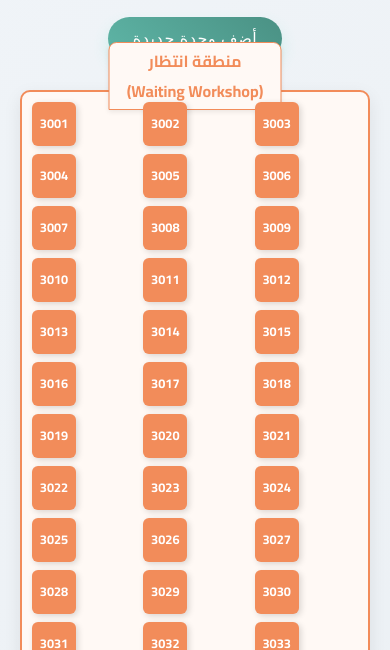
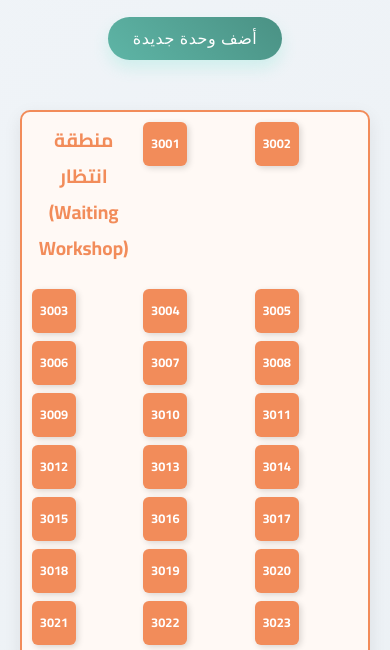
Before and after one commit to azam2015sql-cloud/Trucks, a plain HTML site: page index.html in a window 390 px wide. Shown: the part 189-839 px from the top of the page. Drawn offline with Linux system fonts and the light colour scheme.

Commit message:
Update style.css

```diff
--- a/style.css
+++ b/style.css
@@ -58,6 +58,7 @@ button:hover {
     background: linear-gradient(45deg, #4a9184 0%, var(--secondary-green) 100%);
 }
 
+/* تنسيق العناوين الجديدة خارج المستطيلات */
 .main-container {
     display: flex;
     width: 98%;
@@ -66,6 +67,14 @@ button:hover {
     justify-content: center;
     flex-wrap: wrap;
     align-items: flex-start;
+}
+
+.drop-zone-wrapper {
+    display: flex;
+    flex-direction: column;
+    align-items: center;
+    flex-basis: calc(33.33% - 25px);
+    flex-grow: 1;
 }
 
 .drop-zone {
@@ -80,11 +89,9 @@ button:hover {
     align-items: stretch;
     min-height: 300px;
     gap: 20px;
-    flex-grow: 1;
-    flex-basis: calc(33.33% - 25px);
-    position: relative;
-    padding-top: 40px;
+    width: 100%;
     transition: all 0.3s ease;
+    margin-top: 20px;
 }
 
 .drop-zone:hover {
@@ -93,23 +100,10 @@ button:hover {
 }
 
 .drop-zone h2 {
-    margin: 0 auto;
-    position: absolute;
-    top: -20px;
-    left: 50%;
-    transform: translateX(-50%);
-    width: fit-content;
-    max-width: calc(100% - 40px);
+    margin: -40px 0 20px 0;
     text-align: center;
-    border-bottom: none;
-    padding: 5px 12px;
-    z-index: 10;
-    background-color: var(--light-grey);
-    border-radius: 8px;
-    box-shadow: 0 2px 5px var(--shadow-light);
-    border: 2px solid var(--medium-grey);
-    border-bottom-left-radius: 0;
-    border-bottom-right-radius: 0;
+    font-size: 1.4em;
+    font-weight: 700;
 }
 
 /* الألوان الجديدة الجذابة للمستطيلات وتعديل التنسيق */
@@ -124,8 +118,6 @@ button:hover {
 }
 #waiting-workshop h2 {
     color: var(--accent-orange);
-    border-color: var(--accent-orange);
-    background-color: #fff9f5;
 }
 
 #workshop {
@@ -134,8 +126,6 @@ button:hover {
 }
 #workshop h2 {
     color: var(--primary-blue);
-    border-color: var(--primary-blue);
-    background-color: #f6f9fc;
 }
 
 #out-workshop {
@@ -149,8 +139,6 @@ button:hover {
 }
 #out-workshop h2 {
     color: var(--danger-red);
-    border-color: var(--danger-red);
-    background-color: #fcf6f6;
 }
 
 .workshop-sections {
@@ -301,8 +289,11 @@ button:hover {
         max-width: 90%;
     }
 
+    .drop-zone-wrapper {
+        flex-basis: calc(50% - 25px);
+    }
+
     .drop-zone {
-        flex-basis: calc(50% - 25px);
         min-height: 250px;
     }
 
@@ -332,6 +323,10 @@ button:hover {
         max-width: 400px;
     }
 
+    .drop-zone-wrapper {
+        width: 100%;
+    }
+
     .drop-zone {
         width: 100%;
         min-height: 200px;
@@ -340,10 +335,8 @@ button:hover {
     }
 
     .drop-zone h2 {
-        font-size: 1em;
-        margin: -30px auto 10px auto;
-        padding: 3px 10px;
-        border-width: 1px;
+        font-size: 1.2em;
+        margin: 0 0 15px 0;
     }
 
     .workshop-sections {
```
